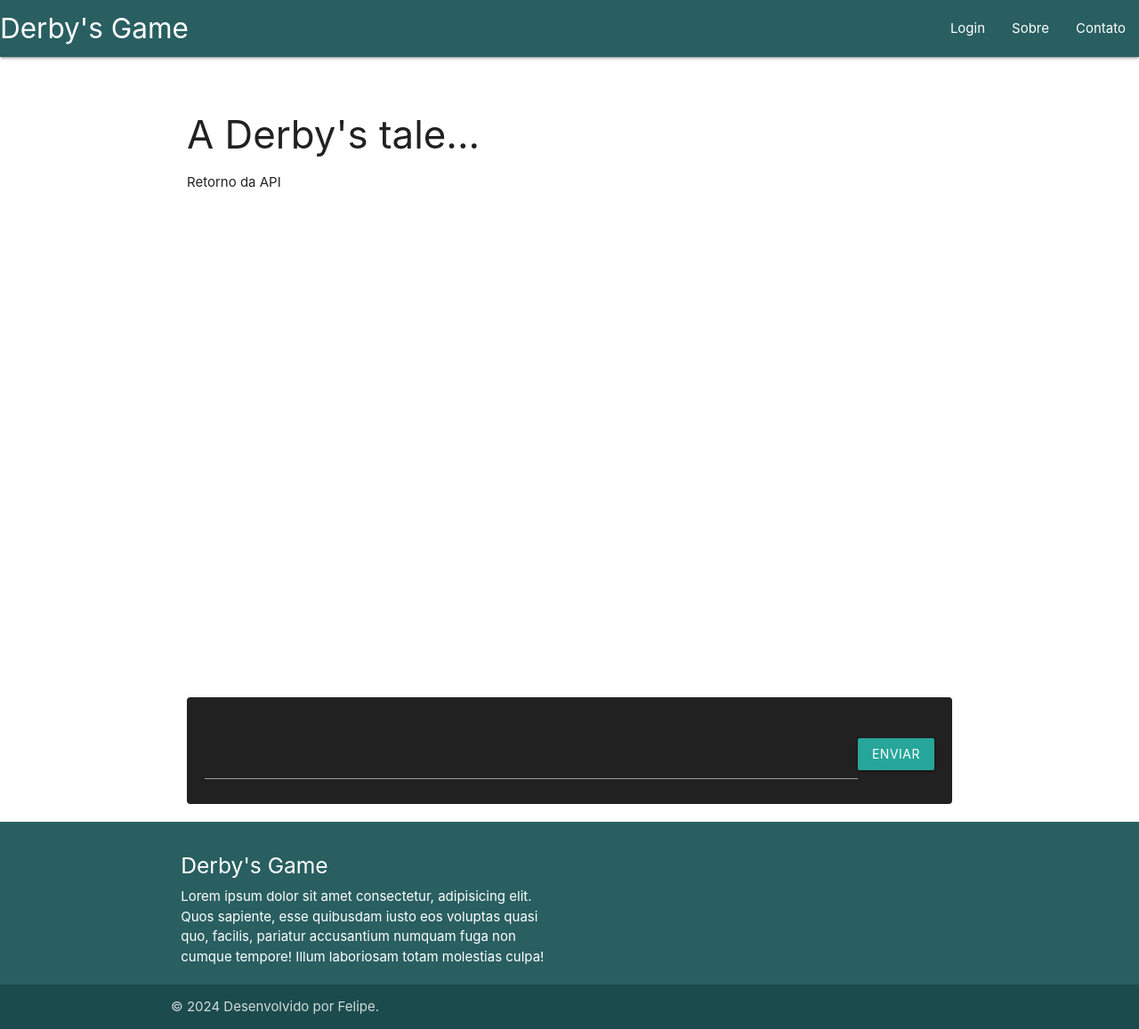
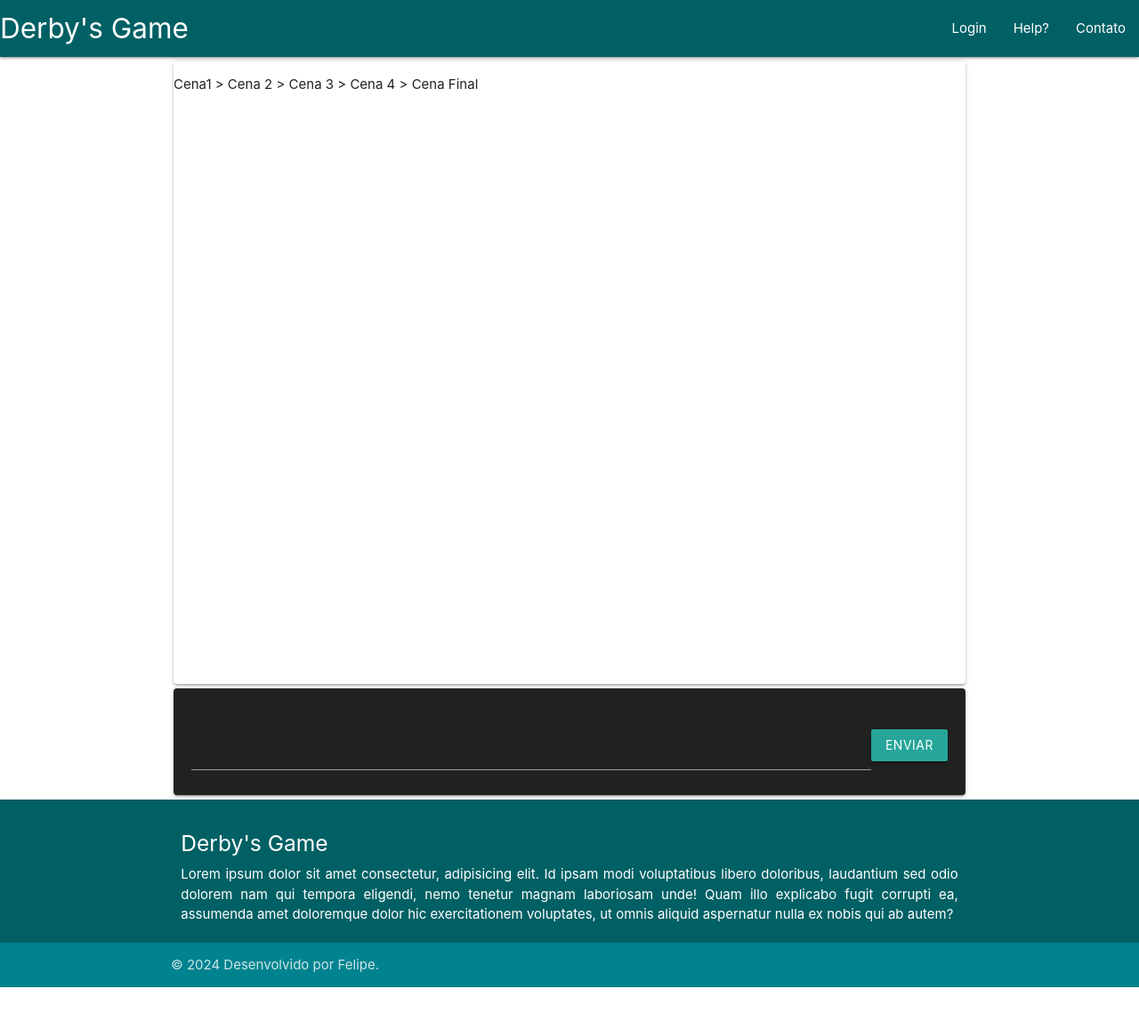
Before and after one commit to FelipeTr00/TechAcademy3, a plain HTML site: page index.html in a window 1280 px wide. Shown: the whole page at 89% size. After the commit the page ends 1110 px from the top, so only its background shows below. Drawn offline with Linux system fonts and the light colour scheme.

Commit message:
04/08/2024 atualizando banco de dados e materialize css

```diff
--- a/index.html
+++ b/index.html
@@ -5,6 +5,7 @@
     <meta charset="UTF-8">
     <meta name="viewport" content="width=device-width, initial-scale=1.0">
     <title>Derby's Game</title>
+    <link rel="icon" type="image/ico" href="public/assets/favicon.ico">
 
     <link href="public/css/index.css" rel="stylesheet">
     <link href="public/css/materialize.min.css" rel="stylesheet">
@@ -15,12 +16,12 @@
 <body>
 
     <nav>
-        <div class="nav-wrapper">
+        <div class="nav-wrapper cyan darken-4">
             <a href="#!" class="brand-logo">Derby's Game</a>
             <a href="#" data-target="mobile-demo" class="sidenav-trigger"><i class="material-icons">menu</i></a>
             <ul class="right hide-on-med-and-down">
                 <li><a href="login">Login</a></li>
-                <li><a href="sobre">Sobre</a></li>
+                <li><a href="sobre">Help?</a></li>
                 <li><a href="Contato">Contato</a></li>
             </ul>
         </div>
@@ -28,17 +29,19 @@
 
     <ul class="sidenav" id="mobile-demo">
         <li><a href="login">Login</a></li>
-        <li><a href="sobre">Sobre</a></li>
+        <li><a href="sobre">Help?</a></li>
         <li><a href="Contato">Contato</a></li>
     </ul>
 
+
+
+    <!-- MAIN -->
     <div class="main-container">
-        <div class="section">
-            <h3>A Derby's tale...</h3>
-            <p id="api-content">Retorno da API</p>
+        <div class="section z-depth-1">
+            <p id="api-content">Cena1 > Cena 2 > Cena 3 > Cena 4 > Cena Final</p>
         </div>
 
-        <div class="terminal">
+        <div class="terminal z-depth-1">
             <div class="terminal-output" id="terminal-output">
             </div>
             <div class="terminal-input">
@@ -50,16 +53,19 @@
         </div>
     </div>
 
-    <footer class="page-footer custom-footer">
+    <!-- MAIN END -->
+
+
+    <footer class="page-footer cyan darken-4">
         <div class="container">
             <div class="row">
-                <div class="col l6 s12">
+                <div class="col l12 s12 justified-text">
                     <h5 class="white-text">Derby's Game</h5>
-                    <p>Lorem ipsum dolor sit amet consectetur, adipisicing elit. Quos sapiente, esse quibusdam iusto eos voluptas quasi quo, facilis, pariatur accusantium numquam fuga non cumque tempore! Illum laboriosam totam molestias culpa!</p>
+                    <p>Lorem ipsum dolor sit amet consectetur, adipisicing elit. Id ipsam modi voluptatibus libero doloribus, laudantium sed odio dolorem nam qui tempora eligendi, nemo tenetur magnam laboriosam unde! Quam illo explicabo fugit corrupti ea, assumenda amet doloremque dolor hic exercitationem voluptates, ut omnis aliquid aspernatur nulla ex nobis qui ab autem?</p>
                 </div>
             </div>
         </div>
-        <div class="footer-copyright custom-footer-copyright">
+        <div class="footer-copyright cyan darken-3 accent-5">
             <div class="container">
                 © 2024 Desenvolvido por Felipe.
             </div>
--- a/public/css/index.css
+++ b/public/css/index.css
@@ -4,20 +4,8 @@
     text-decoration: none;
 }
 
-.nav-wrapper {
-    background-color: rgb(41, 95, 97);
-}
-
-.custom-footer {
-    background-color: rgb(41, 95, 97) !important;
-}
-
-.custom-footer-copyright {
-    background-color: rgb(28, 75, 77) !important;
-}
-
 .main-container {
-    padding: 20px;
+    padding: 5px;
     max-width: 900px;
     min-height: 800px;
     margin: 0 auto;
@@ -25,6 +13,15 @@
 
 .main-container .section {
     min-height: 700px;
+}
+
+.section {
+    border-radius: 4px;
+    margin-bottom: 5px;
+}
+
+.justified-text {
+    text-align: justify;
 }
 
 .terminal {
@@ -36,6 +33,7 @@
     flex-direction: column;
     height: 120px;
     overflow-y: auto;
+    max-width: 900px;
 }
 
 .terminal-output {
```
Also changed, not shown: public/assets/favicon.ico (added), public/components/contato.html (added), public/components/help.html (added), public/components/login.html (added), public/components/main.html (added), 2 other files.
